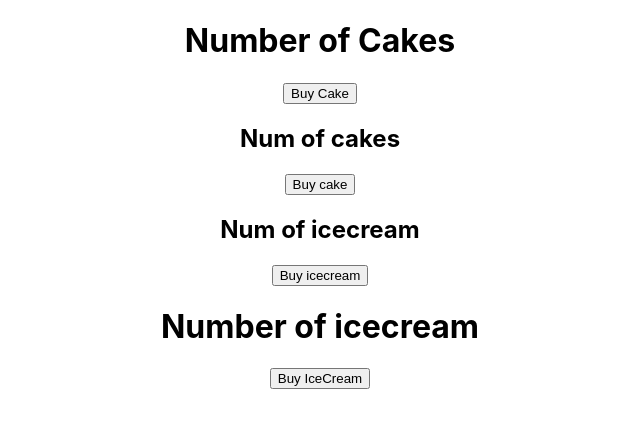
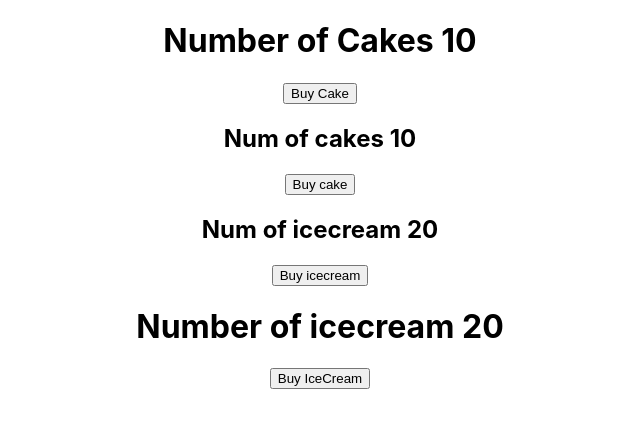
Before and after one commit to pradeep2165/react-redux, a React (Create React App) app: page / in a window 1280 px wide. Shown: the top 428 px of the page, without its empty margins (320-960 px from the left). Built offline with nearby package versions, Linux system fonts and the light colour scheme.

Commit message:
now all function is working

```diff
--- a/src/components/CakeContainer.js
+++ b/src/components/CakeContainer.js
@@ -13,7 +13,7 @@ function CakeCountainer(props) {
 
 const mapStateToProps = (state) => {
   return {
-    numOfCakes: state.numOfCakes,
+    numOfCakes: state.cake.numOfCakes,
   };
 };
 
--- a/src/components/HooksCakeContainer.js
+++ b/src/components/HooksCakeContainer.js
@@ -3,9 +3,8 @@ import { useSelector, useDispatch } from "react-redux";
 import { buyCake, buyIceCream } from "../redux";
 
 function HooksCakeContainer() {
-  const numOfCakes = useSelector((state) => state.numOfCakes);
-  const numOfIceCreams = useSelector((state) => state.numOfIceCreams);
-  console.log(numOfIceCreams);
+  const numOfCakes = useSelector((state) => state.cake.numOfCakes);
+  const numOfIceCreams = useSelector((state) => state.iceCream.numOfIceCreams);
   const dispatch = useDispatch();
   return (
     <div>
--- a/src/components/IceCreamContainer.js
+++ b/src/components/IceCreamContainer.js
@@ -13,7 +13,7 @@ function IceCreamCountainer(props) {
 
 const mapStateToProps = (state) => {
   return {
-    numOfIceCreams: state.numOfIceCreams,
+    numOfIceCreams: state.iceCream.numOfIceCreams,
   };
 };
 
```
